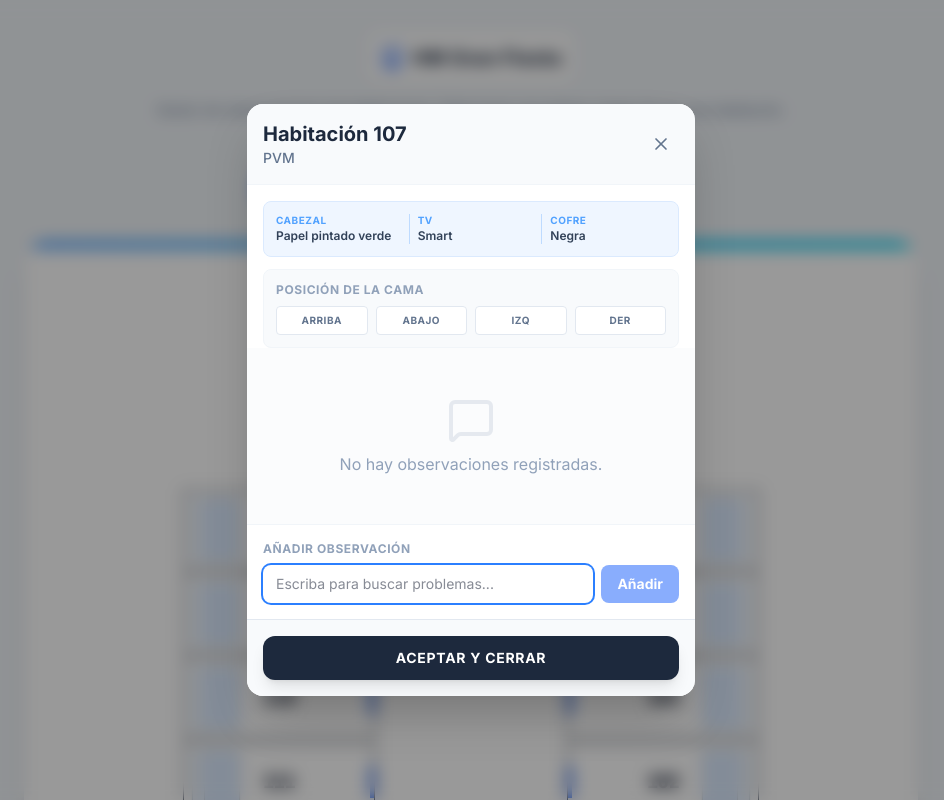
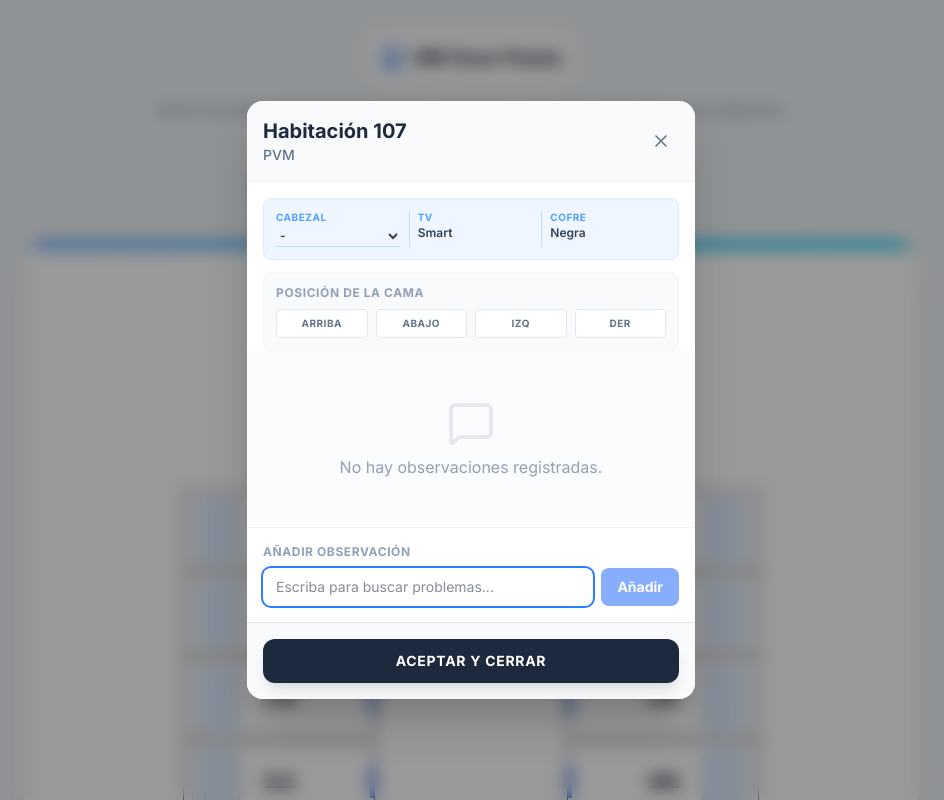
Before and after one commit to xisco82/HABITACIONES-PLANO-HM-GRAN-FIESTA, a React (Vite) app: page / in a window 1280 px wide. Both pictures are taken after a click on the button "107". Shown: the top 800 px of the page, without its empty margins (169-1113 px from the left). Built offline with nearby package versions, Linux system fonts and the light colour scheme.

Commit message:
feat(RoomModal): Add headboard selection for rooms
Introduces a new dropdown to select and update the headboard type for a room. This allows users to visually distinguish between different headboard materials like "BALDOSA" and "TELA".

```diff
--- a/src/App.tsx
+++ b/src/App.tsx
@@ -158,7 +158,9 @@ const Modal = ({
   onAddObservation,
   onDeleteObservation,
   onUpdateBedPosition,
-  currentBedPosition
+  currentBedPosition,
+  onUpdateHeadboard,
+  currentHeadboard
 }: {
   isOpen: boolean;
   onClose: () => void;
@@ -168,6 +170,8 @@ const Modal = ({
   onDeleteObservation: (id: string) => void;
   onUpdateBedPosition: (pos: BedPosition) => void;
   currentBedPosition?: BedPosition;
+  onUpdateHeadboard: (val: string) => void;
+  currentHeadboard?: string;
 }) => {
   const [newObs, setNewObs] = useState('');
   const [suggestions, setSuggestions] = useState<string[]>([]);
@@ -258,7 +262,15 @@ const Modal = ({
               <div className="bg-blue-50 rounded-lg p-3 grid grid-cols-3 gap-2 text-xs border border-blue-100">
                 <div className="flex flex-col">
                   <span className="text-blue-400 font-bold uppercase tracking-wider text-[10px]">Cabezal</span>
-                  <span className="font-semibold text-slate-700">{room.headboard || '-'}</span>
+                  <select
+                    value={currentHeadboard || room.headboard || ''}
+                    onChange={(e) => onUpdateHeadboard(e.target.value)}
+                    className="font-semibold text-slate-700 bg-transparent border-b border-blue-200 focus:outline-none focus:border-blue-500 py-0.5"
+                  >
+                    <option value="">-</option>
+                    <option value="BALDOSA">BALDOSA</option>
+                    <option value="TELA">TELA</option>
+                  </select>
                 </div>
                 <div className="flex flex-col border-l border-blue-200 pl-2">
                   <span className="text-blue-400 font-bold uppercase tracking-wider text-[10px]">TV</span>
@@ -392,7 +404,7 @@ const Modal = ({
 export default function App() {
   const [currentFloor, setCurrentFloor] = useState(1);
   const [observations, setObservations] = useState<Record<string, Observation[]>>({});
-  const [roomConfigs, setRoomConfigs] = useState<Record<string, { bedPosition: BedPosition }>>({});
+  const [roomConfigs, setRoomConfigs] = useState<Record<string, { bedPosition?: BedPosition; headboard?: string }>>({});
   const [selectedRoom, setSelectedRoom] = useState<RoomData | null>(null);
 
   const { topRooms, leftRooms, rightRooms } = useMemo(() => getFloorData(currentFloor), [currentFloor]);
@@ -457,6 +469,14 @@ export default function App() {
     setRoomConfigs(prev => ({
       ...prev,
       [selectedRoom.id]: { ...prev[selectedRoom.id], bedPosition: pos }
+    }));
+  };
+
+  const handleUpdateHeadboard = (headboard: string) => {
+    if (!selectedRoom) return;
+    setRoomConfigs(prev => ({
+      ...prev,
+      [selectedRoom.id]: { ...prev[selectedRoom.id], headboard }
     }));
   };
 
@@ -600,6 +620,8 @@ export default function App() {
         onDeleteObservation={handleDeleteObservation}
         onUpdateBedPosition={handleUpdateBedPosition}
         currentBedPosition={selectedRoom ? getRoomConfig(selectedRoom.id).bedPosition : undefined}
+        onUpdateHeadboard={handleUpdateHeadboard}
+        currentHeadboard={selectedRoom ? getRoomConfig(selectedRoom.id).headboard : undefined}
       />
     </div>
   );
```
